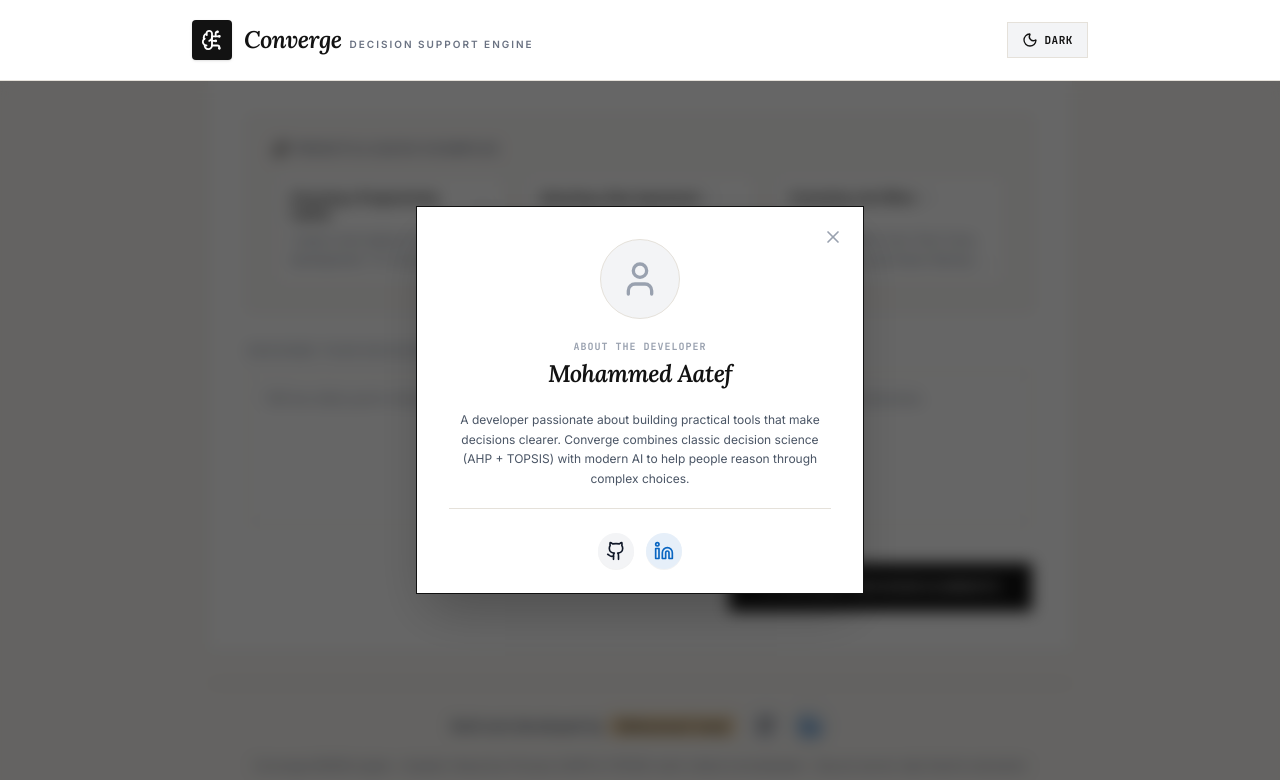
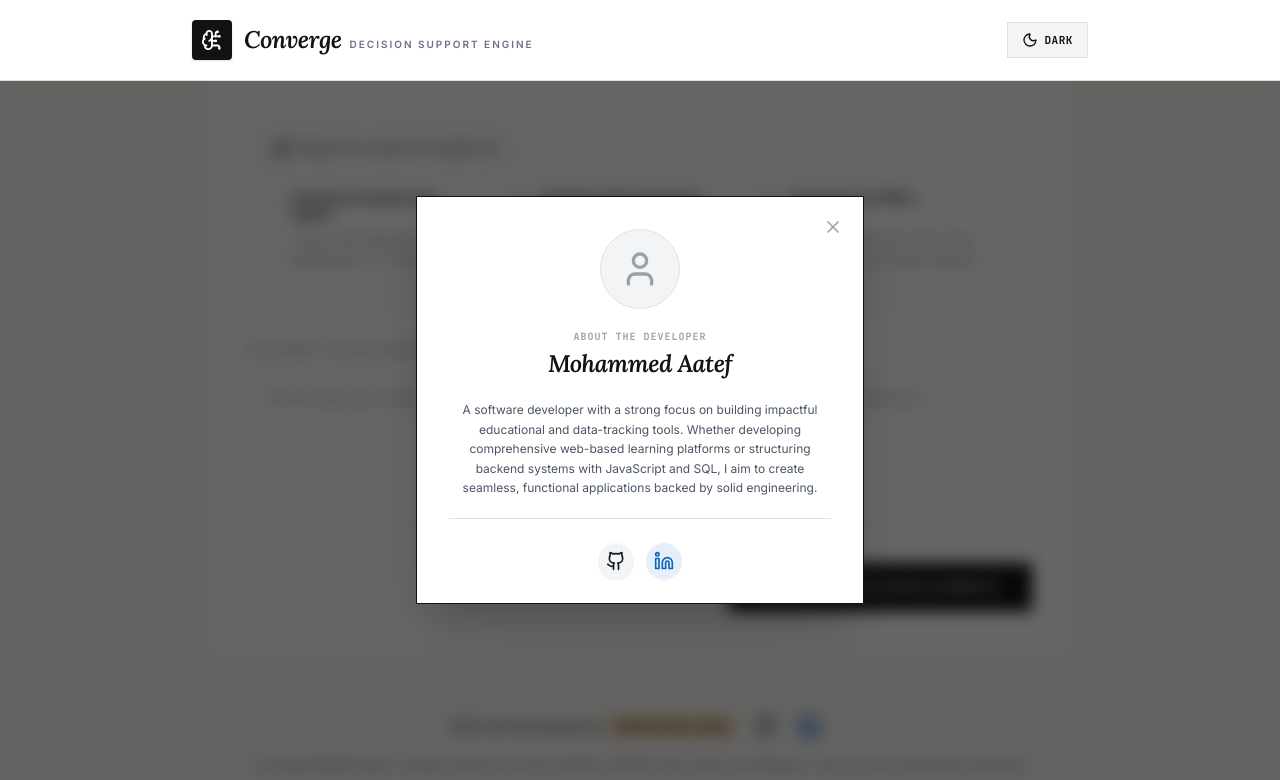
Before and after one commit to TR-Mohd/converge-madm, a React (Vite) app: page / in a window 1280 px wide. Both pictures are taken after a click on the element "Mohammed Aatef". Shown: the part 156-936 px from the top of the page. Built offline with nearby package versions, Linux system fonts and the light colour scheme.

Commit message:
docs: update bio text in About the Developer modal

```diff
--- a/src/components/AboutDeveloperModal.tsx
+++ b/src/components/AboutDeveloperModal.tsx
@@ -61,9 +61,8 @@
           </h2>
         </div>
 
-        {/* PLACEHOLDER BIO TEXT: Edit bio content as needed for your background */}
         <p className="text-xs text-gray-600 dark:text-[#9CA3AF] leading-relaxed font-sans max-w-sm mx-auto">
-          A developer passionate about building practical tools that make decisions clearer. Converge combines classic decision science (AHP + TOPSIS) with modern AI to help people reason through complex choices.
+          A software developer with a strong focus on building impactful educational and data-tracking tools. Whether developing comprehensive web-based learning platforms or structuring backend systems with JavaScript and SQL, I aim to create seamless, functional applications backed by solid engineering.
         </p>
 
         {/* Social Links / Contact Badges */}
```
